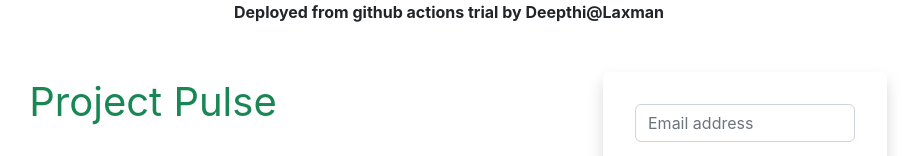
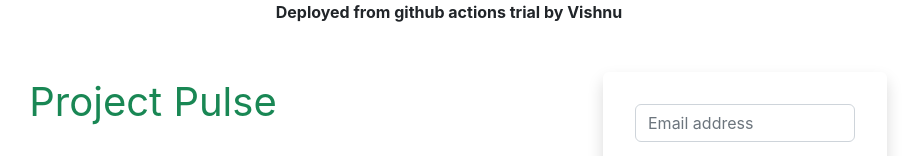
Before and after one commit to laxmanarao5/project_pulse_frontend, a React (Create React App) app: page / in a window 1280 px wide. Shown: the top 156 px of the page, without its empty margins (191-1112 px from the left). Built offline with nearby package versions, Linux system fonts and the light colour scheme.

Commit message:
github action push trigger by Vishnu

```diff
--- a/src/components/RootComponent.js
+++ b/src/components/RootComponent.js
@@ -6,7 +6,7 @@ function RootComponent() {
   return (
     <div>
         <div style={{minHeight:"80vh"}}>
-            <div className='fw-bold text-sucess'> Deployed from github actions trial by Deepthi@Laxman </div>
+            <div className='fw-bold text-sucess'> Deployed from github actions trial by Vishnu </div>
             <Outlet/>
         </div>
         <Footer/>
```
